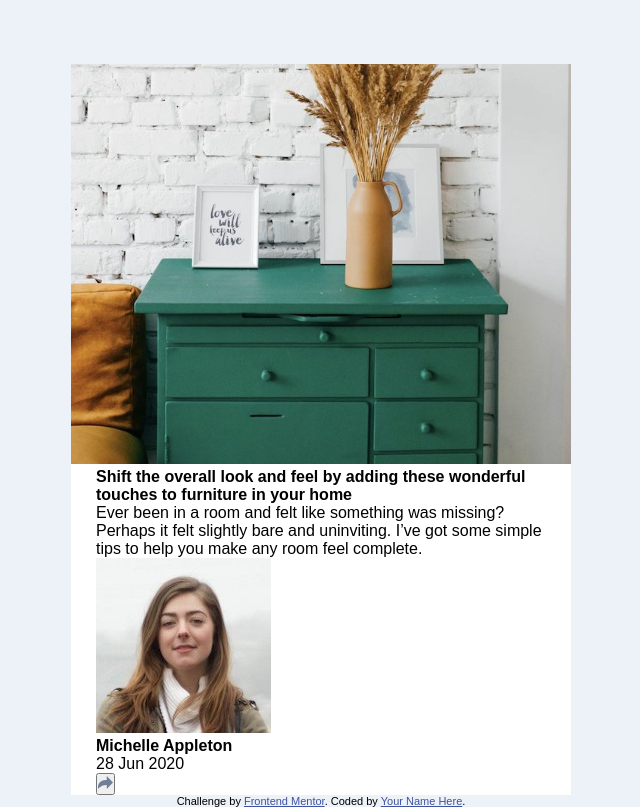
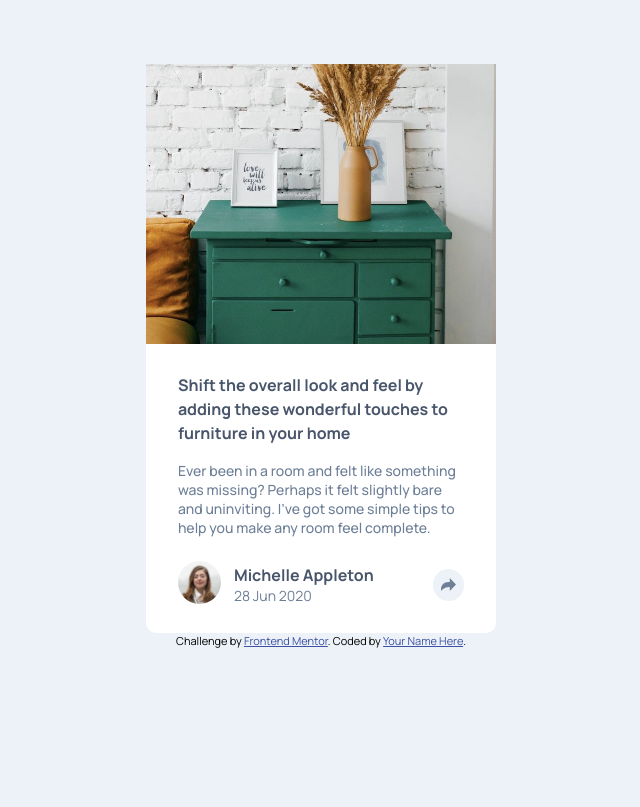
Before and after one commit to Manuelcoder02/juniordev-article-preview, a plain HTML site: page index.html in a window 1280 px wide. Shown: the whole page, without its empty margins (319-959 px from the left). Drawn offline with Linux system fonts and the light colour scheme; a web font is replaced by a local one.

Commit message:
latest commit

```diff
--- a/assets/css/style.css
+++ b/assets/css/style.css
@@ -15,10 +15,6 @@ img {
 	width: 90%;
 	margin: 0 auto;
 }
-@font-face {
-	font-family: 'Manrope';
-	src: url(https://fonts.google.com/specimen/Manrope);
-}
 
 body {
 	background-color: hsl(210, 46%, 95%);
@@ -26,14 +22,62 @@ body {
 
 #wrapper {
 	background-color: #fff;
-	width: 500px;
-	max-width: 50%;
+	width: 350px;
+	/* max-width: 40%; */
 	margin: 0 auto;
 	margin-top: 4em;
+	border-radius: 10px;
 }
 
 /* IMAGE SECTION STYLING */
 
+/* TEXT SECTION STYLING */
+.text {
+	padding: 1.5em 1em;
+}
+.header-text {
+	color: hsl(217, 19%, 35%);
+	font-size: 16px;
+	font-weight: 700;
+	line-height: 1.5em;
+	margin-bottom: 1em;
+}
+.body-text {
+	color: hsl(214, 17%, 51%);
+	font-weight: 500;
+	font-size: 14px;
+}
+.contact {
+	margin-top: 1.5em;
+	display: flex;
+	justify-content: space-between;
+	align-items: center;
+}
+.profile-image {
+	width: 15%;
+}
+.p__img {
+	border-radius: 50px;
+}
+.profile-details {
+	width: 65%;
+}
+.profile-name {
+	font-size: 16px;
+	color: hsl(217, 19%, 35%);
+	font-weight: 700;
+}
+.date {
+	color: hsl(214, 17%, 51%);
+	font-size: 14px;
+}
+.btn--share {
+	outline: none;
+	border: none;
+	background-color: hsl(210, 46%, 95%);
+	padding: 0.3em 0.5em;
+	border-radius: 50px;
+}
 /* ATTRIBUTION STYLING */
 
 .attribution {
--- a/index.html
+++ b/index.html
@@ -13,6 +13,11 @@
 		/>
 
 		<link rel="stylesheet" href="./assets/css/style.css" />
+
+		<link
+			href="https://fonts.googleapis.com/css2?family=Manrope:wght@200..800&display=swap"
+			rel="stylesheet"
+		/>
 
 		<title>Adefenwa | Article preview component</title>
 	</head>
```
